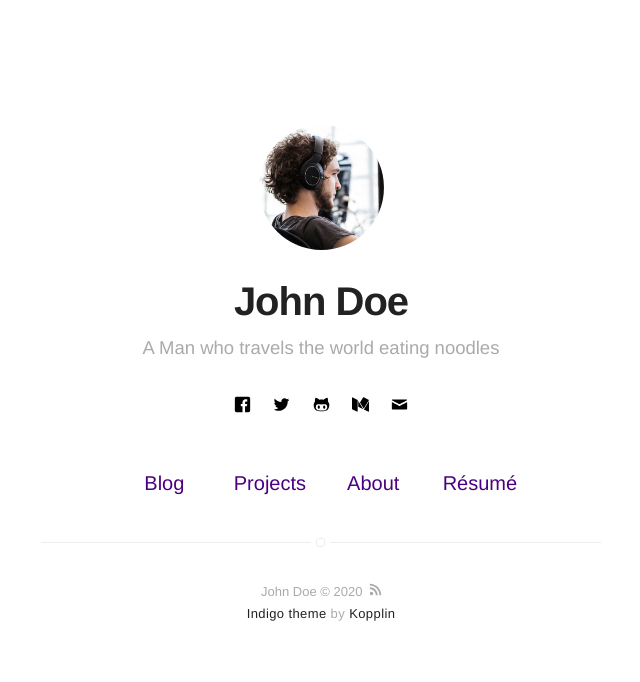
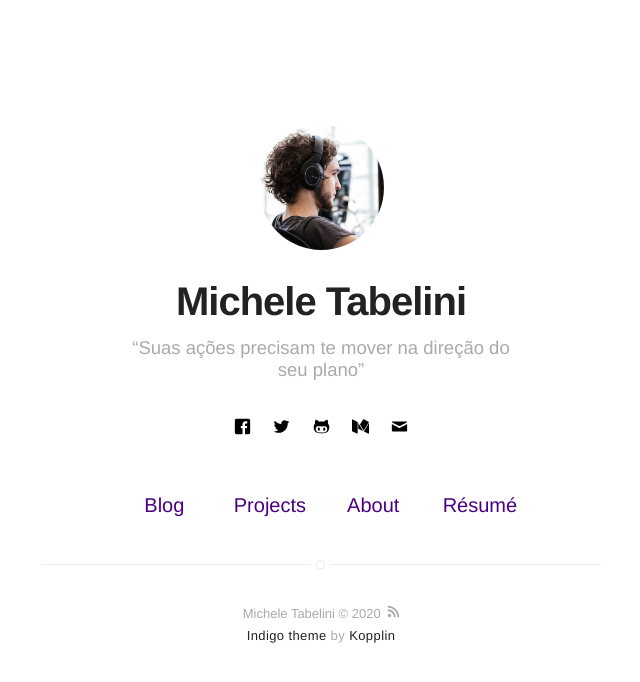
Before and after one commit to MicheleTabelini/MicheleTabelini.github.io, a Jekyll site: the page built from index.html, in a window 1280 px wide. Shown: the top 682 px of the page, without its empty margins (319-959 px from the left). Built offline with Jekyll 4.4.1, drawn with Linux system fonts in a browser that asks for light colours.

Commit message:
adding my configs

```diff
--- a/_config.yml
+++ b/_config.yml
@@ -1,9 +1,10 @@
 # main text of home
-name: John Doe
-bio: A Man who travels the world eating noodles
+name: Michele Tabelini
+bio: “Suas ações precisam te mover na direção do seu plano”
+
 
 # twitter summary info
-description: A blog about technology and stuff related
+description: Profissionalmente, engenheira. Integralmente, resiliente e praticante da gratidão como estilo de vida.
 
 # if it's an external image, update below for true
 # better with square images
```
